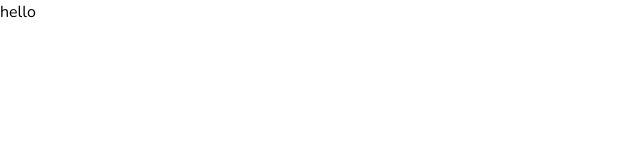
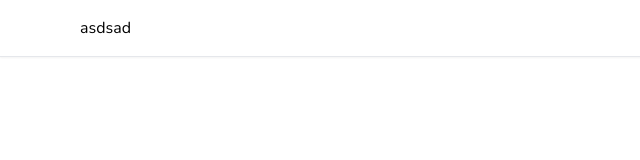
Before and after one commit to cllcnkrt/airbnb-clone, a Next.js app: page / in a window 1280 px wide. Shown: the top 160 px of the page, without its empty margins (0-640 px from the left). Built offline with nearby package versions, Linux system fonts and the light colour scheme.

Commit message:
feat: client container

```diff
--- a/src/app/layout.tsx
+++ b/src/app/layout.tsx
@@ -1,21 +1,25 @@
-import './globals.css'
-import { Nunito } from 'next/font/google'
+import { Navbar } from '@/components';
+import './globals.css';
+import { Nunito } from 'next/font/google';
 
-const nunito = Nunito({ subsets: ['latin'] })
+const nunito = Nunito({ subsets: ['latin'] });
 
 export const metadata = {
   title: 'Airbnb Clone',
   description: 'Airbnb App',
-}
+};
 
 export default function RootLayout({
   children,
 }: {
-  children: React.ReactNode
+  children: React.ReactNode;
 }) {
   return (
     <html lang="en">
-      <body className={nunito.className}>{children}</body>
+      <body className={nunito.className}>
+        <Navbar />
+        {children}
+      </body>
     </html>
-  )
+  );
 }
--- /dev/null
+++ b/src/components/clientContainer/IClientContainer.d.ts
@@ -0,0 +1,5 @@
+export declare module IClientContainer {
+  interface Props {
+    children?: React.ReactNode;
+  }
+}
--- /dev/null
+++ b/src/components/clientContainer/index.tsx
@@ -0,0 +1,12 @@
+'use client';
+import { IClientContainer } from './IClientContainer';
+
+export const ClientContainer: React.FC<IClientContainer.Props> = ({
+  children,
+}) => {
+  return (
+    <div className="max-w-[2520] mx-auto px-4 sm:px-2 md:px-10 xl:px-20 ">
+      {children}
+    </div>
+  );
+};
--- /dev/null
+++ b/src/components/index.ts
@@ -0,0 +1,2 @@
+export { Navbar } from './navbar';
+export { ClientContainer } from '././clientContainer';
--- /dev/null
+++ b/src/components/navbar/index.tsx
@@ -0,0 +1,16 @@
+import React from 'react';
+import { ClientContainer } from '../clientContainer';
+
+export const Navbar = () => {
+  return (
+    <div className="fixed w-full bg-white z-10 shadow-sm">
+      <div className="py-4 border-b-[1px]">
+        <ClientContainer>
+          <div className="flex flex-row justify-between items-center gap-3 md:gap-0">
+            asdsad
+          </div>
+        </ClientContainer>
+      </div>
+    </div>
+  );
+};
```
